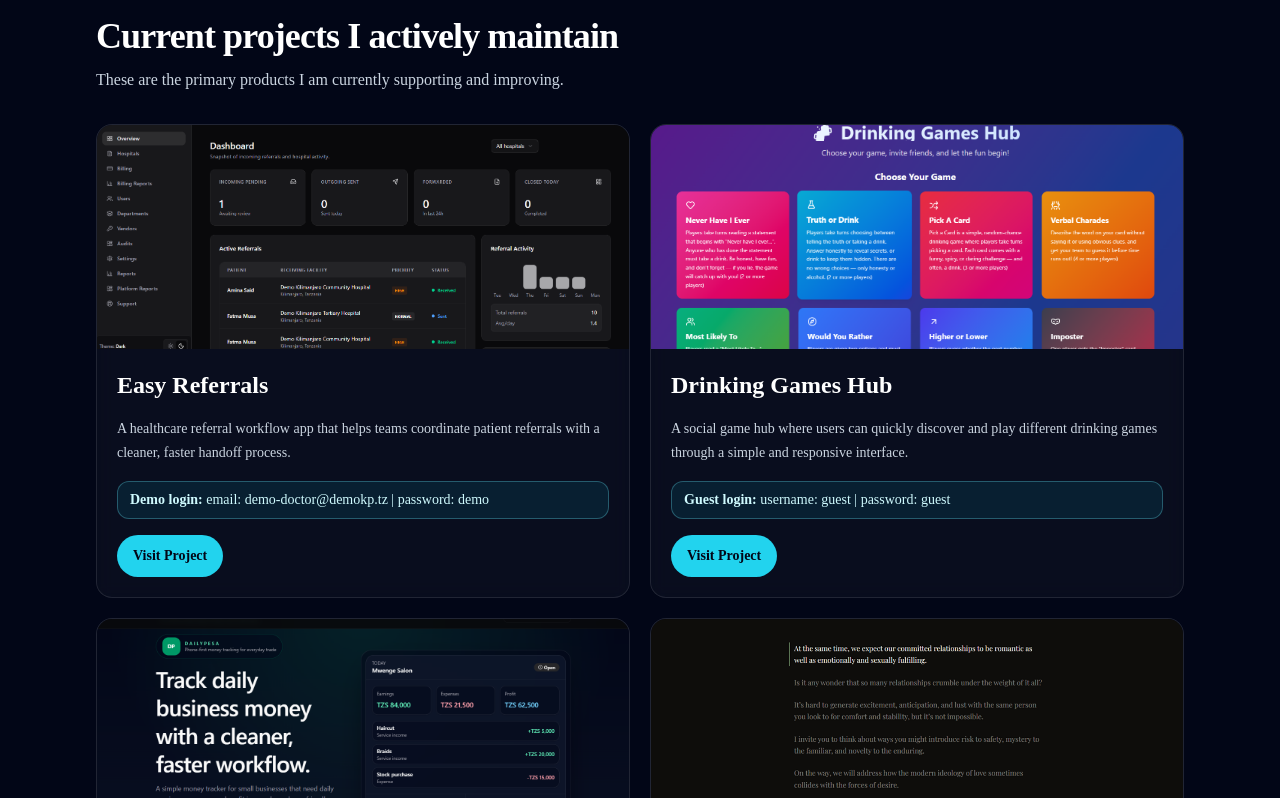
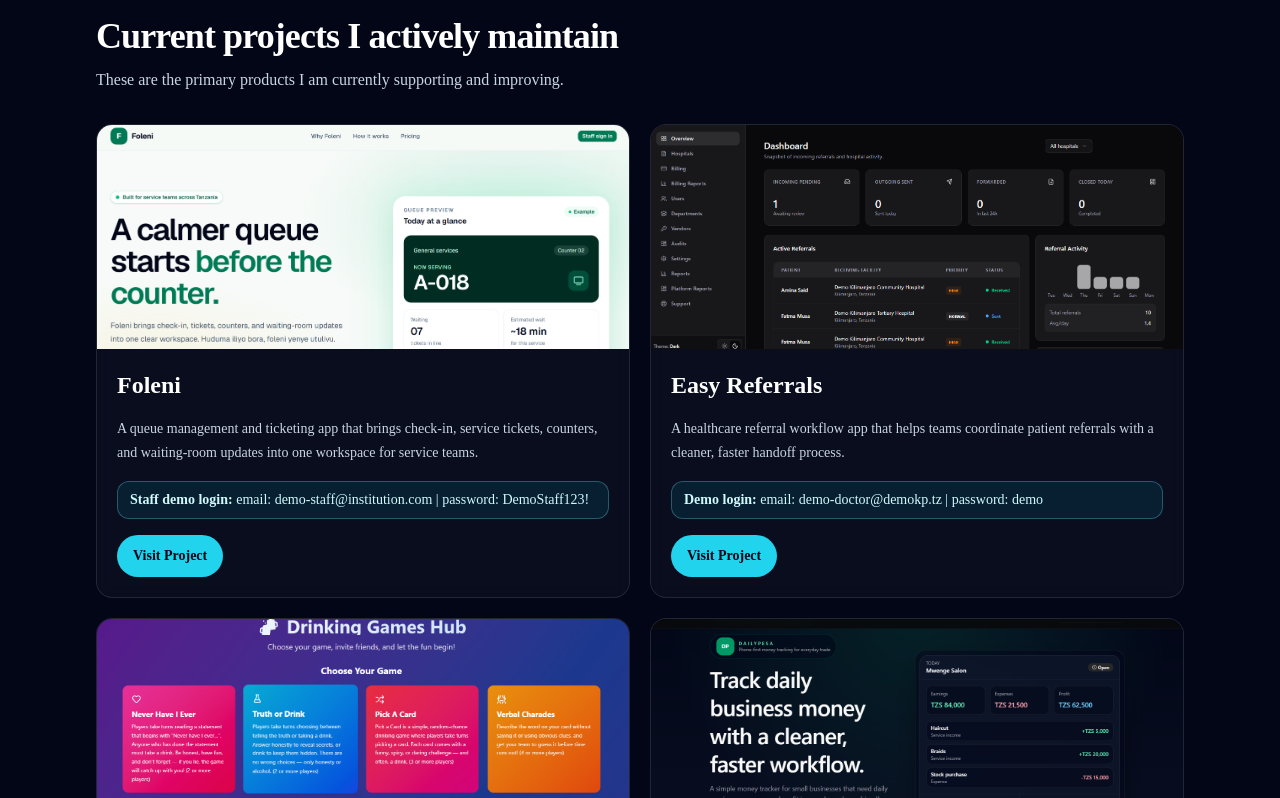
Before and after one commit to myk-francis/michael-portfolio, a React (Create React App) app: page / in a window 1280 px wide. Shown: the part 1024-1822 px from the top of the page. Built offline with nearby package versions, Linux system fonts and the light colour scheme.

Commit message:
Update: added foleni to the portfolio

```diff
--- a/src/components/FeaturedProjects.tsx
+++ b/src/components/FeaturedProjects.tsx
@@ -10,6 +10,15 @@
 }
 
 const maintainedProjects: MaintainedProject[] = [
+  {
+    title: "Foleni",
+    description:
+      "A queue management and ticketing app that brings check-in, service tickets, counters, and waiting-room updates into one workspace for service teams.",
+    imagePath: `${process.env.PUBLIC_URL}/Foleni-screenshot.png`,
+    liveUrl: "https://foleni-ticketing-app.vercel.app/",
+    credentialLabel: "Staff demo login",
+    credentials: "email: demo-staff@institution.com | password: DemoStaff123!"
+  },
   {
     title: "Easy Referrals",
     description:
```
Also changed, not shown: public/Foleni-screenshot.png (added).
